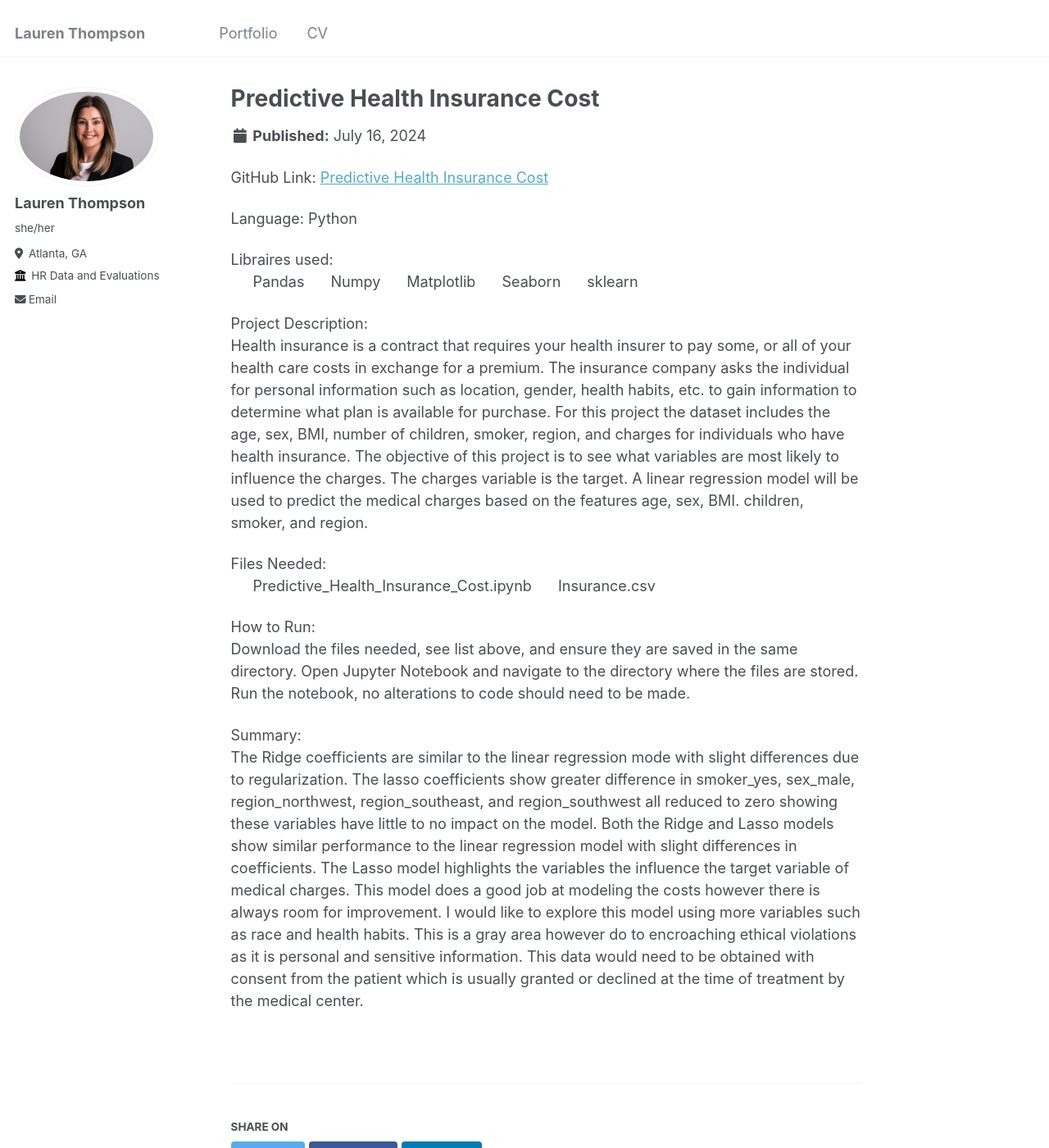
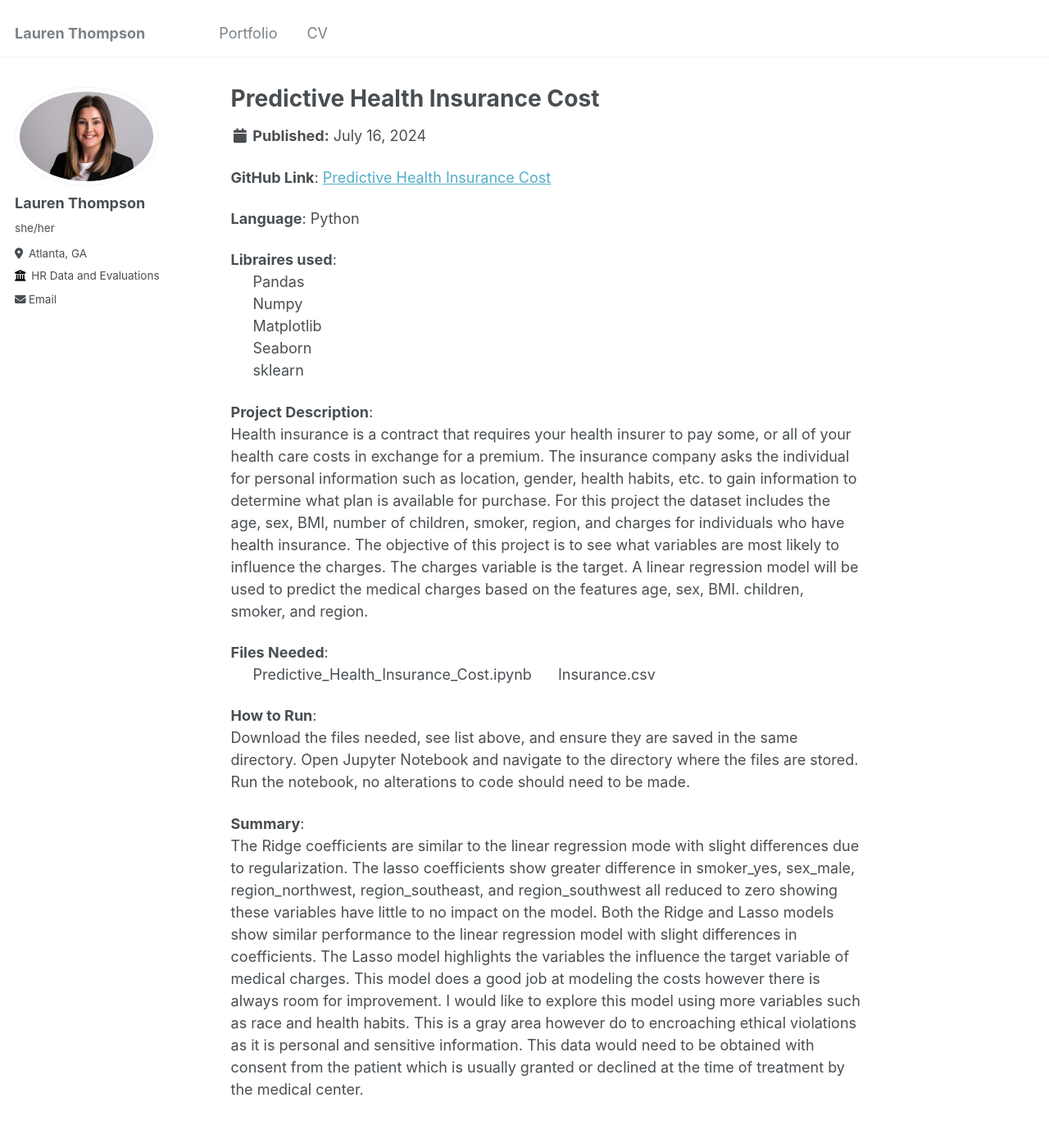
Before and after one commit to laurenthompson4477/Portfolio.github.io, a Jekyll site: the page built from _portfolio/predictive_health_insurance.md, in a window 1280 px wide and 1400 px high. Shown: the whole window at 82% size. Built offline with Jekyll 4.4.1, drawn with Linux system fonts in a browser that asks for light colours; part of the change alters nothing that is shown.

```diff
--- a/_portfolio/predictive_health_insurance.md
+++ b/_portfolio/predictive_health_insurance.md
@@ -4,29 +4,29 @@ excerpt: "Health insurance is a contract that requires your health insurer to pa
 collection: portfolio
 ---
 
-GitHub Link: [Predictive Health Insurance Cost](https://github.com/laurenthompson4477/laurenthompson4477.github.io/tree/main/Health_Insurance_Predictive)
+**GitHub Link**: [Predictive Health Insurance Cost](https://github.com/laurenthompson4477/laurenthompson4477.github.io/tree/main/Health_Insurance_Predictive)
 
-Language: Python
+**Language**: Python
 
-Libraires used: <br>
-	&ensp;&ensp;&ensp;Pandas
-	&ensp;&ensp;&ensp;Numpy
-	&ensp;&ensp;&ensp;Matplotlib
-	&ensp;&ensp;&ensp;Seaborn
-	&ensp;&ensp;&ensp;sklearn
+**Libraires used**: <br>
+&ensp;&ensp;&ensp;Pandas <br>
+&ensp;&ensp;&ensp;Numpy <br>
+&ensp;&ensp;&ensp;Matplotlib <br>
+&ensp;&ensp;&ensp;Seaborn <br>
+&ensp;&ensp;&ensp;sklearn <br>
 
-Project Description: <br>
+**Project Description**: <br>
 Health insurance is a contract that requires your health insurer to pay some, or all of your health care costs in exchange for a premium. The insurance company asks the individual for personal information such as location, gender, health habits, etc. to gain information to determine what plan is available for purchase. For this project the dataset includes the age, sex, BMI, number of children, smoker, region, and charges for individuals who have health insurance. The objective of this project is to see what variables are most likely to influence the charges. The charges variable is the target. A linear regression model will be used to predict the medical charges based on the features age, sex, BMI. children, smoker, and region.
 
-Files Needed:<br>
+**Files Needed**:<br>
 	&ensp;&ensp;&ensp;Predictive_Health_Insurance_Cost.ipynb
 	&ensp;&ensp;&ensp;Insurance.csv
 
 
-How to Run:<br>
+**How to Run**:<br>
 Download the files needed, see list above, and ensure they are saved in the same directory. Open Jupyter Notebook and navigate to the directory where the files are stored. Run the notebook, no alterations to code should need to be made.
 
-Summary: <br>
+**Summary**: <br>
 The Ridge coefficients are similar to the linear regression mode with slight differences due to regularization. The lasso coefficients show greater difference in smoker_yes, sex_male, region_northwest, region_southeast, and region_southwest all reduced to zero showing these variables have little to no impact on the model.
 Both the Ridge and Lasso models show similar performance to the linear regression model with slight differences in coefficients. The Lasso model highlights the variables the influence the target variable of medical charges.
 This model does a good job at modeling the costs however there is always room for improvement. I would like to explore this model using more variables such as race and health habits. This is a gray area however do to encroaching ethical violations as it is personal and sensitive information. This data would need to be obtained with consent from the patient which is usually granted or declined at the time of treatment by the medical center.
```
